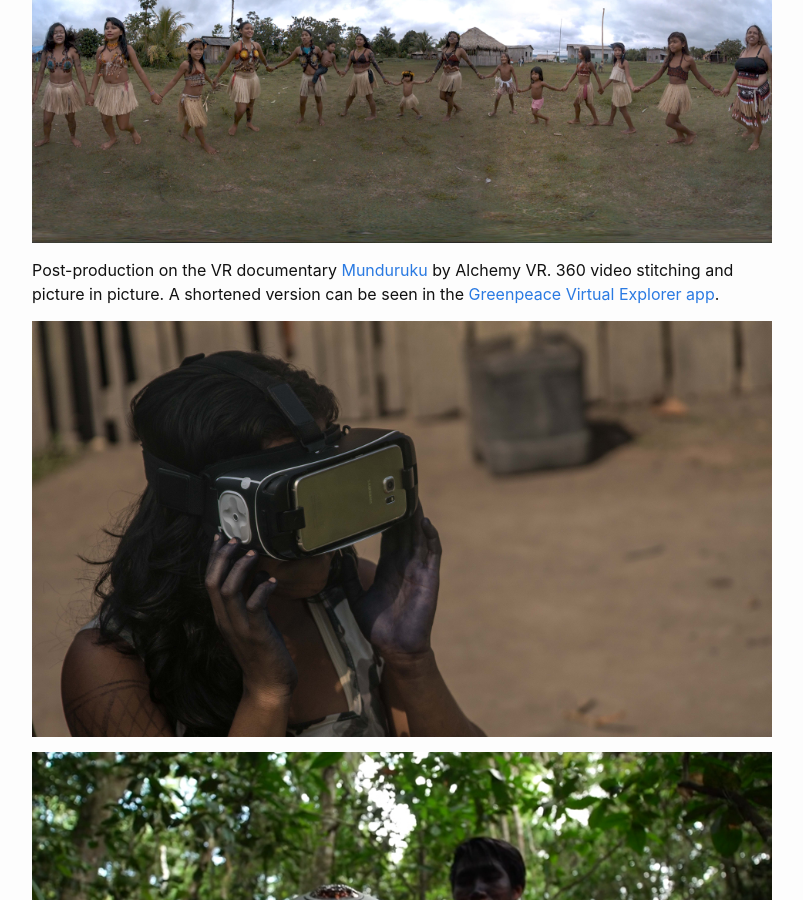
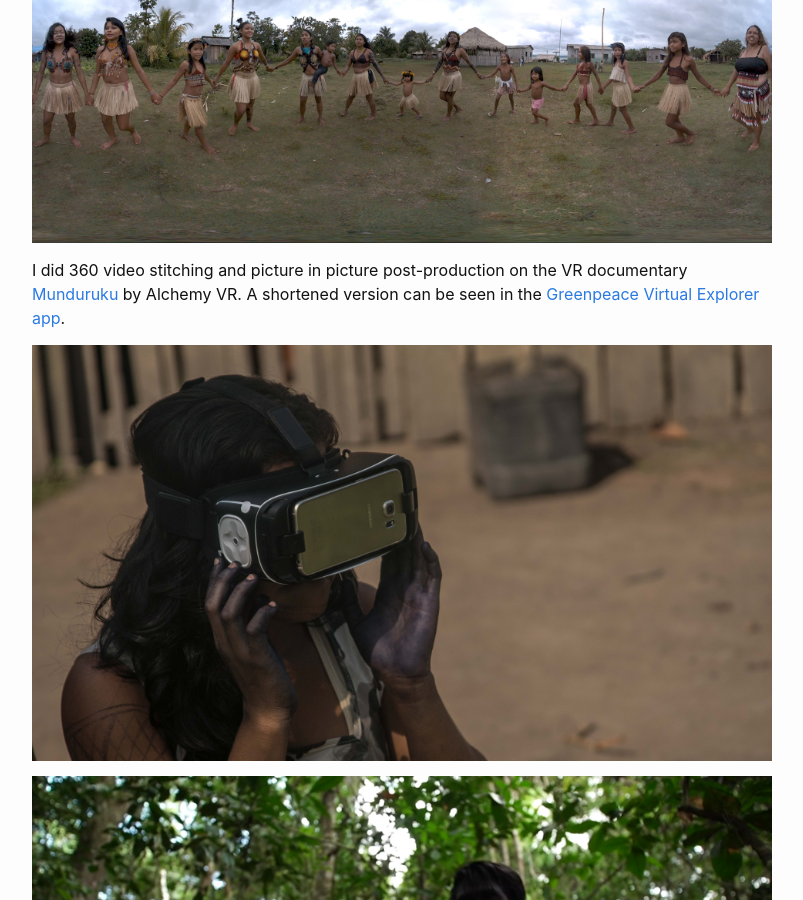
Before and after one commit to matt-arneil/matt-arneil.github.io, a Jekyll site: the page built from _posts/2017-01-01-munduruku.md, in a window 1280 px wide and 900 px high, scrolled down 365 px. Shown: the whole window, without its empty margins (238-1041 px from the left). Built offline with Jekyll 4.4.1, drawn with Linux system fonts in a browser that asks for light colours.

Commit message:
added more blurb

```diff
--- a/_layouts/home.html
+++ b/_layouts/home.html
@@ -11,7 +11,11 @@
 
   {%- if site.posts.size > 0 -%}
     <!-- <h2 class="post-list-heading">{{ page.list_title | default: "Posts" }}</h2> -->
-    <p>Hi, I'm Matt and these are some of the projects that I have been working on.</p>
+    <p>Hi, I'm Matt and these are some of the projects that I have been working on.
+      I work mainly as a programmer, although I have contributed to other areas such as UI animation, audio, and 360 video stitching.
+     I aim to work with the newest and most interesting technologies, especially virtual reality. I see the future of VR as very exciting,
+     as even now with the best headsets, the technology is in its infancy.
+     Every aspect of its design is still something that has can be experimented with.</p>
     <ul class="post-list">
       {%- for post in site.posts -%}
       <li>
--- a/_posts/2017-01-01-munduruku.md
+++ b/_posts/2017-01-01-munduruku.md
@@ -4,12 +4,12 @@
 categories: work
 ---
 
-<a href="{{site.url}}/work/2017/01/01/munduruku.html"><img src="{{site.url}}/assets/img/Munduruku.jpg" alt="Munduruku" width="800px"/></a>
+<a href="{{site.url}}/work/2017/01/01/munduruku.html"><img src="{{site.url}}/assets/img/Munduruku.jpg" alt="Munduruku" /></a>
 
-Post-production on the VR documentary <a href="http://alchemyvr.com/productions/munduruku/" target="blank">Munduruku</a> by Alchemy VR. 360 video stitching and picture in picture.
+I did 360 video stitching and picture in picture post-production on the VR documentary <a href="http://alchemyvr.com/productions/munduruku/" target="blank">Munduruku</a> by Alchemy VR.
 A shortened version can be seen in the <a href="https://itunes.apple.com/gb/app/greenpeace-virtual-explorer/id1205140763?mt=8" target="blank">Greenpeace Virtual Explorer app</a>.
 
 
-<a href="{{site.url}}/work/2017/01/01/munduruku.html"><img src="{{site.url}}/assets/img/MundurukuHeadset.jpg" alt="Munduruku headset" width="800px"/></a>
+<a href="{{site.url}}/work/2017/01/01/munduruku.html"><img src="{{site.url}}/assets/img/MundurukuHeadset.jpg" alt="Munduruku headset" /></a>
 
-<a href="{{site.url}}/work/2017/01/01/munduruku.html"><img src="{{site.url}}/assets/img/MundurukuCamera.jpg" alt="Munduruku camera" width="800px"/></a>
+<a href="{{site.url}}/work/2017/01/01/munduruku.html"><img src="{{site.url}}/assets/img/MundurukuCamera.jpg" alt="Munduruku camera" /></a>
```
Also changed, not shown: _posts/2018-07-24-over-the-alps.md (+3 -1 lines).
